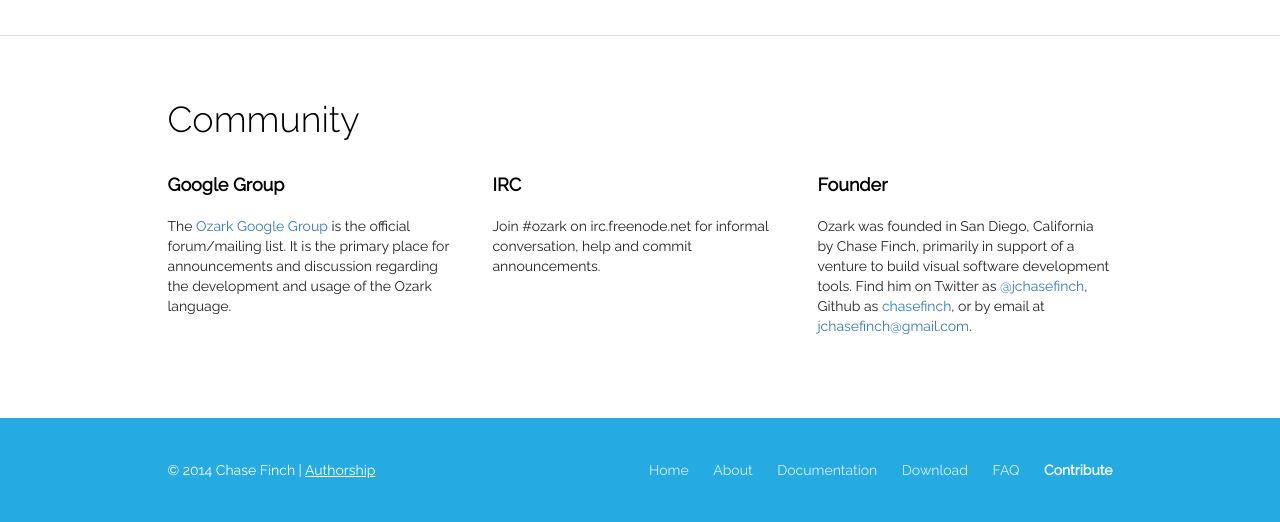
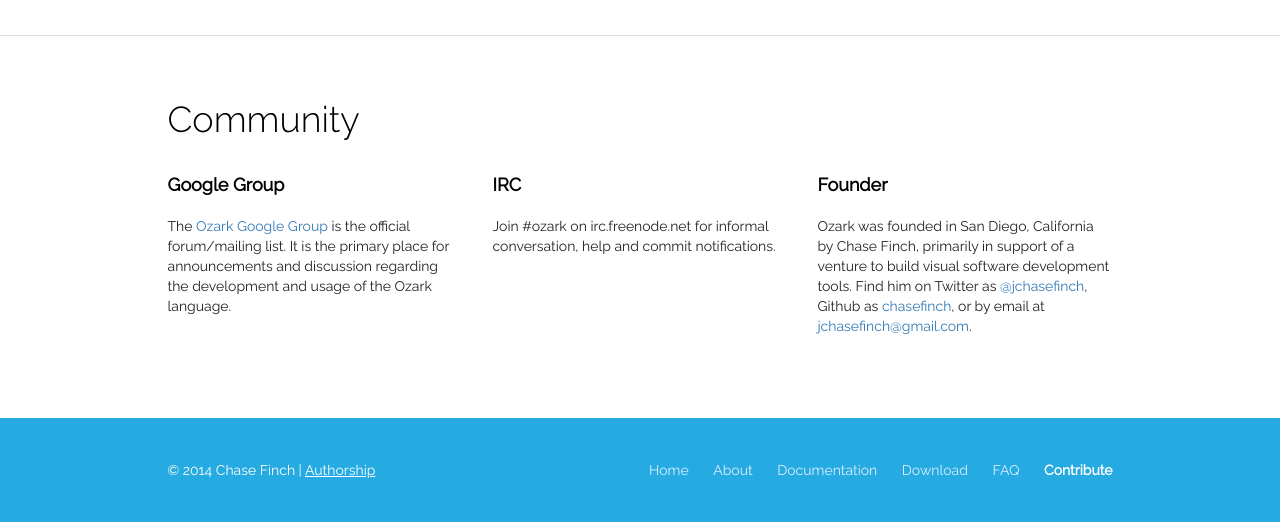
Before and after one commit to chasefinch/ozark-lang.github.io, a PHP site: page /contribute-to-ozark.html in a window 1280 px wide. Shown: the part 401-923 px from the top of the page. Run offline with PHP 8.4, Linux system fonts and the light colour scheme; some libraries are stand-ins or nearby versions.

Commit message:
Style & words

```diff
--- a/contribute-to-ozark.html
+++ b/contribute-to-ozark.html
@@ -107,7 +107,7 @@
                 </div>
                 <div class='col-sm-4'>
                     <h4>IRC</h4>
-                    <p>Join #ozark on irc.freenode.net for informal conversation, help and commit announcements.</p>
+                    <p>Join #ozark on irc.freenode.net for informal conversation, help and commit notifications.</p>
                 </div>
                 <div class='col-sm-4'>
                     <h4>Founder</h4>
--- a/css/style.css
+++ b/css/style.css
@@ -55,7 +55,7 @@ section.blue { padding:20px 0; background-color:#25aae1; color:#fff; }
 	section.blue.short { padding:0 0; }
 	section.blue h1, section.blue h2, section.blue h3, section.blue h4, section.blue h5, section.blue h6 { color:#fff; }
 	section.blue p { color:#def; }
-		section.blue p.lead { color:#fff; }
+
 	section.blue a.download { color:#fff; }
 
 section.white { padding:20px 0; }
```
